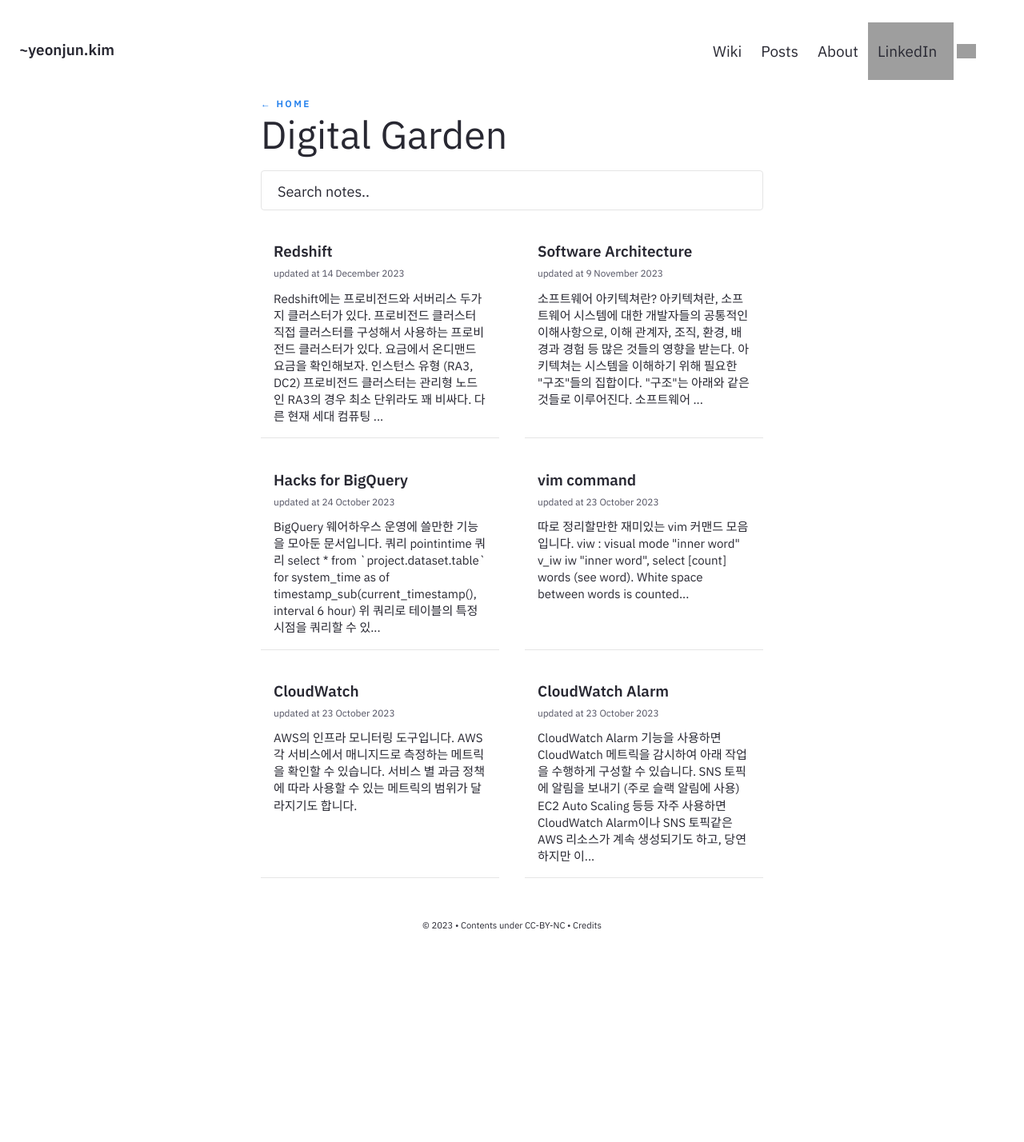
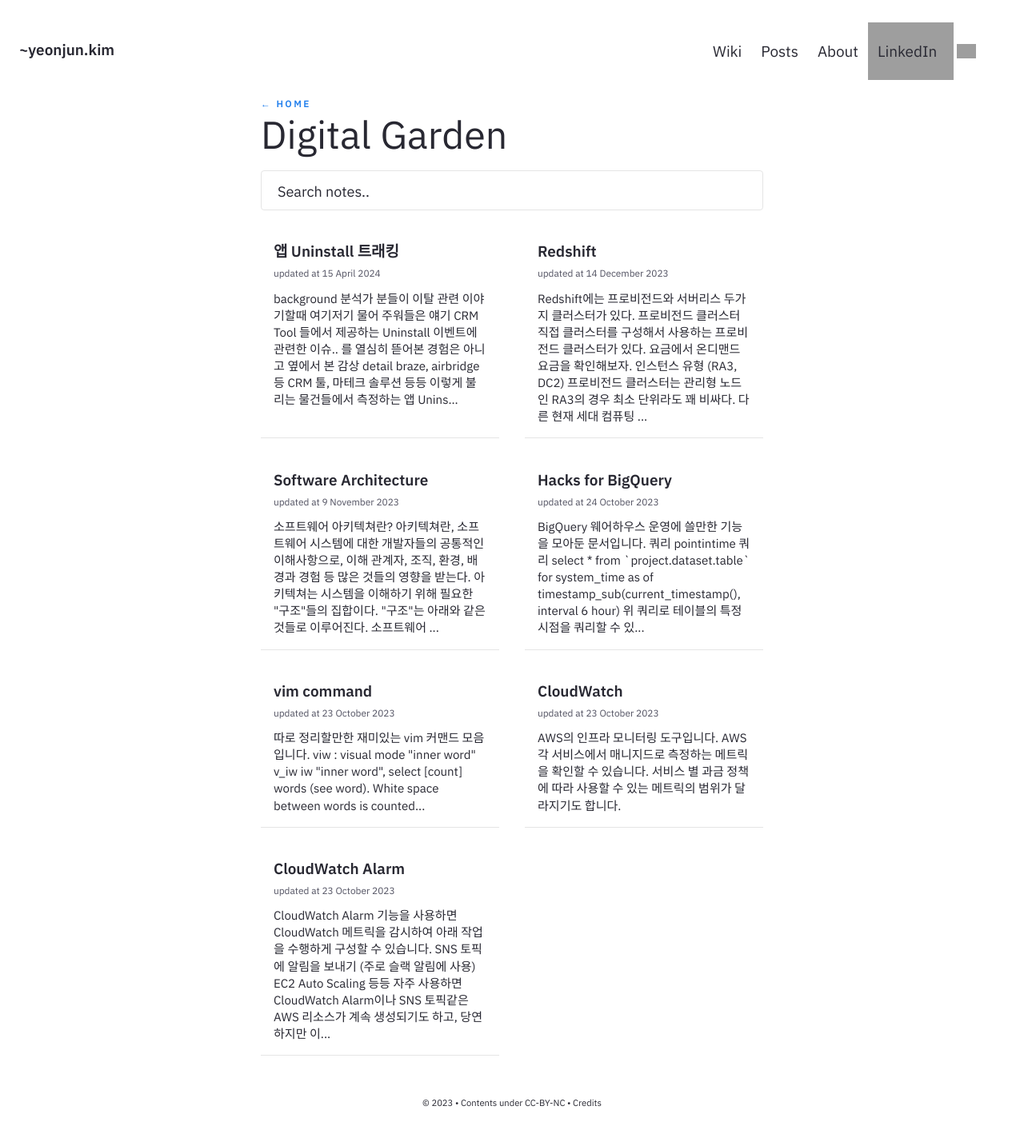
Before and after one commit to yecnj/yecnj.github.io, a Jekyll site: the page built from pages/notes.md, in a window 1280 px wide. Shown: the whole page at 80% size. Built offline with Jekyll 4.4.1, drawn with Linux system fonts in a browser that asks for light colours; before the commit the page ends 1205 px from its top, so only the background shows below that; grey boxes are pictures that could not be loaded.

Commit message:
2024-04-15: uninstall tracking, edit css

```diff
--- a/_includes/Homepage.html
+++ b/_includes/Homepage.html
@@ -2,8 +2,6 @@
   <div class="jumbo">{{site.heading}} </div>
   <div class="home-sub-text">
       <h3>
-        이것저것 관심이 많은 개발자입니다
-        </br>
         <a href="{{'/post/about' | relative_url}}"> About</a>
       </h3>
   </div>
--- a/_layouts/Post.html
+++ b/_layouts/Post.html
@@ -111,7 +111,7 @@
 
             <!--- Notes Layout-->
             {%- if page.content-type == "notes" -%}
-            <div class="column is-5-widescreen  is-6-desktop is-8-tablet is-12-mobile">
+            <div class="column is-8-widescreen  is-6-desktop is-8-tablet is-12-mobile">
                     <div class="note-page-section">
                         <div>
                             {%- if site.preferences.homepage.enabled -%}
@@ -161,7 +161,7 @@
 
              <!--- Post Layout-->
              {%- if page.content-type == "post"  -%}
-             <div class="column is-5-widescreen  is-6-desktop is-8-tablet is-12-mobile">
+             <div class="column is-8-widescreen  is-6-desktop is-8-tablet is-12-mobile">
                      <div class="note-page-section">
                          <div>
                              {%- if site.preferences.homepage.enabled -%}
@@ -182,7 +182,7 @@
 
             <!--- Static Page Layout-->
             {%- if page.content-type == "static" -%}
-            <div class="column is-5-widescreen  is-6-desktop is-8-tablet is-12-mobile">
+            <div class="column is-8-widescreen  is-6-desktop is-8-tablet is-12-mobile">
                         <div class="jumbo">{{page.title}}</div>
                         {%- include Content.html -%}
                 </div>
--- /dev/null
+++ b/_notes/Public/Product/Uninstall 트래킹.md
@@ -0,0 +1,57 @@
+---
+title: 앱 Uninstall 트래킹
+feed: show
+date: 15-04-2024
+permalink: /product-uninstall-traking
+---
+
+**background**
+
+- 분석가 분들이 이탈 관련 이야기할때 여기저기 물어 주워들은 얘기
+- CRM Tool 들에서 제공하는 Uninstall 이벤트에 관련한 이슈.. 를 열심히 뜯어본 경험은 아니고 옆에서 본 감상
+
+<br/>
+
+**detail**
+
+braze, airbridge 등 CRM 툴, 마테크 솔루션 등등 이렇게 불리는 물건들에서 측정하는 앱 Uninstall 이벤트는 실제로 앱을 삭제하는 이벤트를 정확히 트래킹할 수 없다. FCM, APNs를 통한 앱 푸시 이벤트 기반으로 동작한다.
+
+기본적으로 앱 푸시 이벤트를 발생시켰을 때, 푸시를 받지 못하는 상태라면 바운스 몇번 하다가 Uninstall 이벤트로 기록하는 방식이고 자세하게는 CRM 툴에 따라서 다르지만
+
+- 미이탈로 생각되는 사용자에게 주기적으로 사일런트 푸시를 보내서 트래킹
+- 캠페인 등 푸시 발송 시점에 트래킹
+
+이런 방법들을 혼용하는 것처럼 보였다. 이렇기 때문에 실제로 Uninstall 이벤트 관련해서 이슈가 많다.
+
+<br/>
+
+아래와 같은 경우 Uninstall 이벤트가 실제와 다르게 측정될 수 있다.
+
+- 사용자의 기기에서 네트워크 이슈로 인해 앱 푸시를 수신할 수 없었던 경우
+- 사용자의 기기에서 앱 데이터 삭제, 로그인 세션 등을 이유로 FCM token 이 만료되는 경우
+- 여러 번 푸시를 보낸 경우 install 없이 Uninstall 이벤트가 연속으로 찍히는 경우(CRM 툴에 따라 다름)
+
+<br/>
+
+또, 측정 시점과 관련된 이슈들도 있다.
+
+- 푸시를 보내야 삭제 감지가 가능하기 때문에 푸시 빈도가 낮은 경우 해상도가 낮아지고 대조군 설정이 제한될 수 있음
+- 토큰 갱신 후 FCM, APNs에서 감지하는데에 n일 이상이 걸리기도 함
+
+
+<br/>
+
+푸시 토큰 갱신 등 어플리케이션 상 구현된 코드에 영향을 받기도 해서 파악하기 어려운 주제인 것 같기도하고.
+
+애초에 왜 Uninstall이라고 부르는 것인가 싶기도하고.
+
+직접 데이터를 모두 뜯어본 것은 아니라 확실하지는 않지만 Uninstall 이벤트를 제대로 확인하기 위해서는 푸시 메시지를 보내는 빈도, 사일런트 푸시 설정 등 각 회사에서 현재 CRM 도구를 운영하는 방식에 맞게 위양성을 제거하거나 중복 Uninstall을 제거하여 이탈을 재정의할 필요가 있지않을까 싶었다.
+
+
+<br/>
+
+**relates to**
+
+<https://help.airbridge.io/ko/guides/uninstall-event-tracking>
+
+<https://www.braze.com/docs/user_guide/data_and_analytics/tracking/uninstall_tracking/>
--- a/_posts/2023-10-23-about.md
+++ b/_posts/2023-10-23-about.md
@@ -1,18 +1,17 @@
 ---
 title: About
-date: 23-10-2023
+date: 15-04-2024
 ---
 데이터 엔지니어 김연준입니다.
 
-저는 현재 서울에 거주중이고 코인원에서 데이터 엔지니어로 근무중입니다. 주로 클라우드 웨어하우스 제품과 오픈소스 데이터 도구들을 운영해 본 데이터 엔지니어링 경력을 가지고 있습니다.
+저는 현재 서울에 거주중이고 코인원에서 직장 생활을 시작하여 4년차 데이터 엔지니어로 근무중입니다. 주로 클라우드 웨어하우스 제품과 오픈소스 데이터 도구들을 운영해 본 데이터 엔지니어링 경력을 가지고 있습니다.
 
-- vim 유저입니다.
 - 개인의 생산성이나 성과 관리에 관심이 많습니다.
 - GitOps 방식의 서비스 오케스트레이션에 관심이 많습니다.
+- 프로덕트 데이터 분석에 어느정도 관심이 있습니다.
 - 개발 방법론 / 프로젝트 / 일감 관리에 어느정도 관심이 있습니다.
-- 웹 개발 분야에 작은 관심이 있습니다.
-- 데이터 분석과 관련된 이야기나 농담을 즐깁니다.
+- 초등학생부터 오랜 기간 소프트웨어 개발을 공부하여 적당한 이해도를 가지고 있습니다.
 - 그 외의 취미로는 게임, 독서, 만화가 있습니다.
 
 
-이야기가 필요하시면 <contact@yeonjun.kim> 로 연락주세요.
+아무 이야기나 괜찮습니다! 이야기가 하고싶으시면 <contact@yeonjun.kim> 로 편하게 연락주세요.
```
